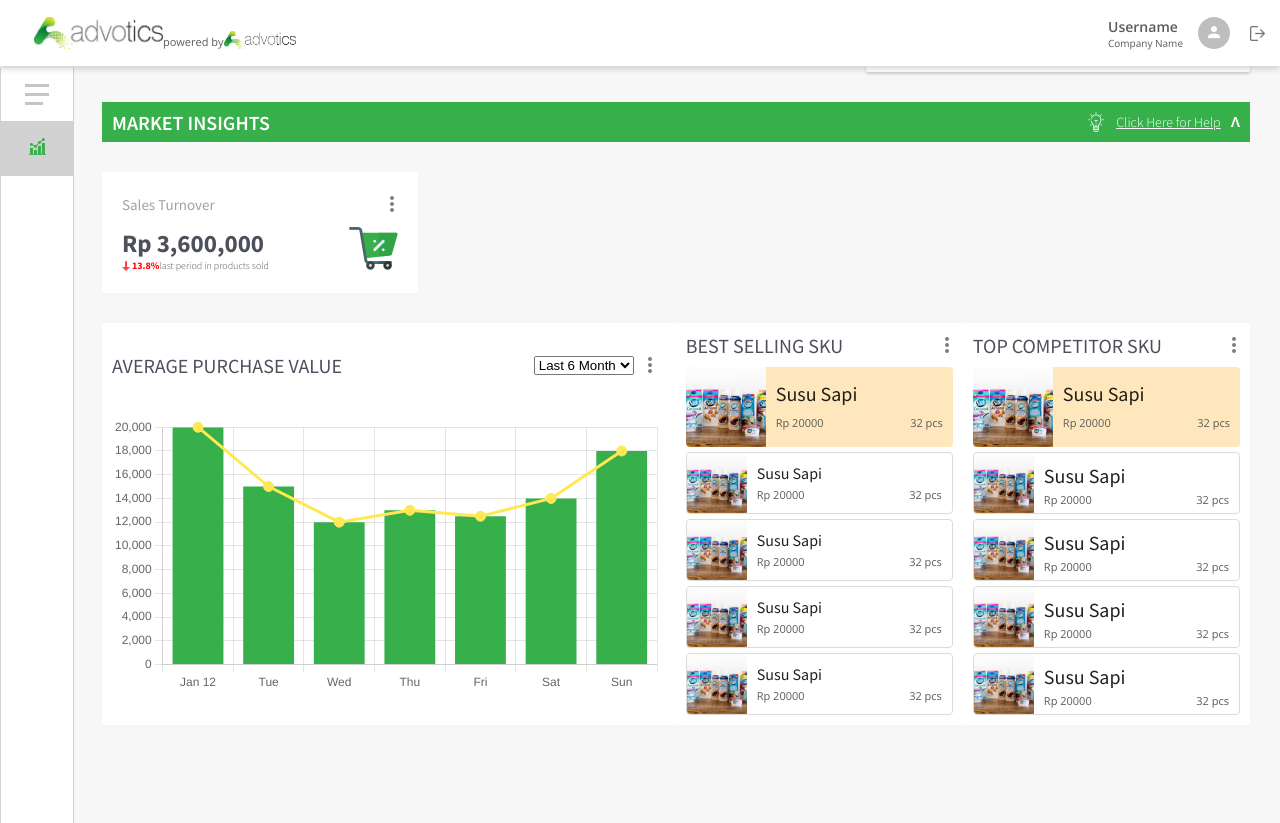
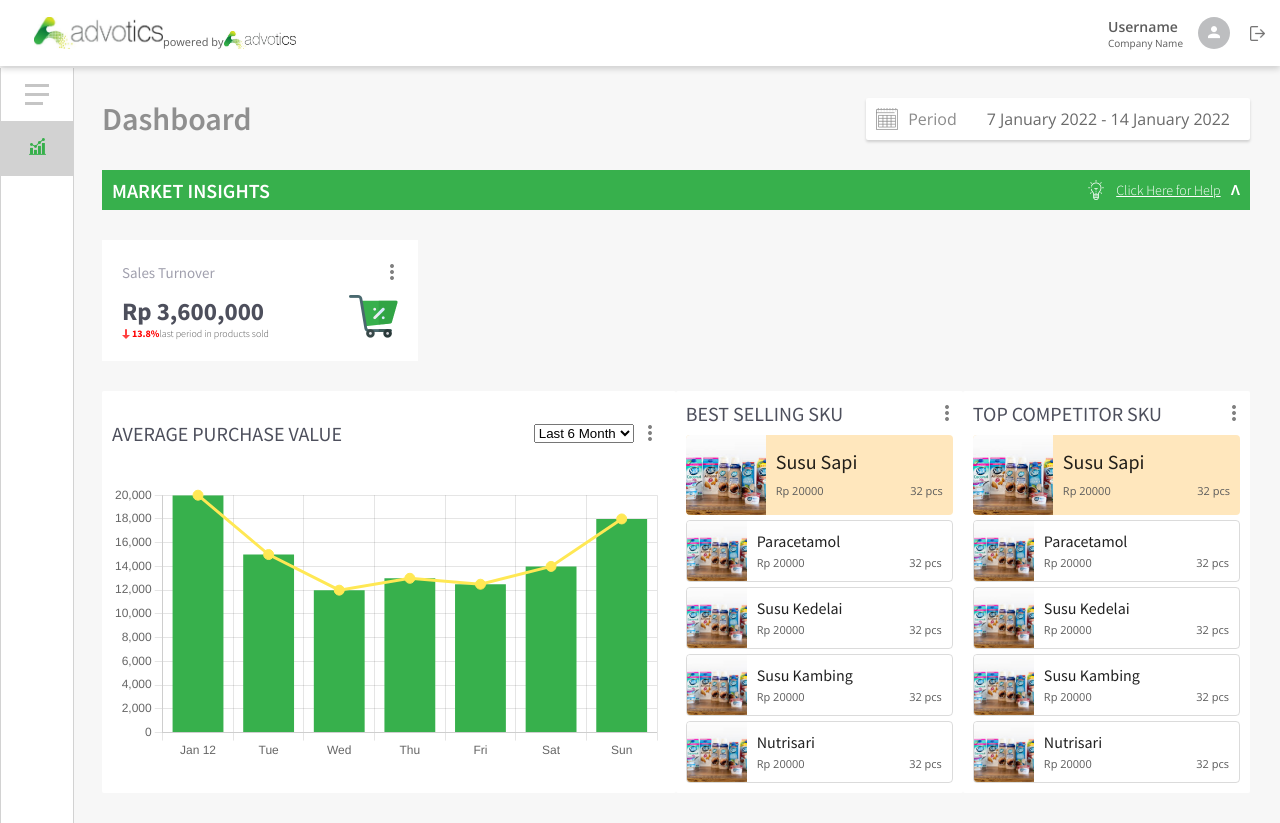
Before and after one commit to iqbalmnaufal/advotics-dashboard, a React (Create React App) app: page / in a window 1280 px wide. Before the commit the page ends 800 px from the top, so only its background shows below. Built offline with nearby package versions, Linux system fonts and the light colour scheme.

Commit message:
fixing some bug in some file

```diff
--- a/src/components/Aside/Aside.module.css
+++ b/src/components/Aside/Aside.module.css
@@ -10,7 +10,6 @@ aside {
   display: flex;
   flex-direction: column;
   align-items: center;
-  margin-top: 68px;
 }
 
 .hamburgerContainer {
--- a/src/components/Main/BestSelling.js
+++ b/src/components/Main/BestSelling.js
@@ -23,7 +23,7 @@ const BestSelling = () => {
       <div className={classes.products}>
         <img src={photoProduct} alt="Product" />
         <div className={classes.productsInfo}>
-          <h3 className={classes.productsTitle}>Susu Sapi</h3>
+          <h3 className={classes.productsTitle}>Paracetamol</h3>
           <div className={classes.productsPrice}>
             <p>Rp 20000</p>
             <p>32 pcs</p>
@@ -33,7 +33,7 @@ const BestSelling = () => {
       <div className={classes.products}>
         <img src={photoProduct} alt="Product" />
         <div className={classes.productsInfo}>
-          <h3 className={classes.productsTitle}>Susu Sapi</h3>
+          <h3 className={classes.productsTitle}>Susu Kedelai</h3>
           <div className={classes.productsPrice}>
             <p>Rp 20000</p>
             <p>32 pcs</p>
@@ -43,7 +43,7 @@ const BestSelling = () => {
       <div className={classes.products}>
         <img src={photoProduct} alt="Product" />
         <div className={classes.productsInfo}>
-          <h3 className={classes.productsTitle}>Susu Sapi</h3>
+          <h3 className={classes.productsTitle}>Susu Kambing</h3>
           <div className={classes.productsPrice}>
             <p>Rp 20000</p>
             <p>32 pcs</p>
@@ -53,7 +53,7 @@ const BestSelling = () => {
       <div className={classes.products}>
         <img src={photoProduct} alt="Product" />
         <div className={classes.productsInfo}>
-          <h3 className={classes.productsTitle}>Susu Sapi</h3>
+          <h3 className={classes.productsTitle}>Nutrisari</h3>
           <div className={classes.productsPrice}>
             <p>Rp 20000</p>
             <p>32 pcs</p>
--- a/src/components/Main/Main.module.css
+++ b/src/components/Main/Main.module.css
@@ -2,6 +2,7 @@
 
 main {
   margin-left: 72px;
+  margin-top: 68px;
   padding: 30px;
 }
 
--- a/src/components/Main/Modal.module.css
+++ b/src/components/Main/Modal.module.css
@@ -11,7 +11,7 @@
 .modal {
   position: fixed;
   top: 15vh;
-  left: 20%;
+  left: 15vw;
   width: auto;
   background-color: white;
   padding: 1rem;
--- a/src/components/Main/Period.module.css
+++ b/src/components/Main/Period.module.css
@@ -34,30 +34,6 @@
   margin: 0 20px;
 }
 
-.boxCalender {
-  position: fixed;
-  z-index: 1;
-  top: 0;
-  left: 0;
-  right: 0;
-  bottom: 0;
-  background: rgba(0, 0, 0, 0.5);
-  display: flex;
-  justify-content: center;
-  align-items: center;
-}
-
-.hideBoxCalender {
-  display: none;
-}
-
-.close {
-  cursor: pointer;
-  position: absolute;
-  top: 0;
-  right: 0;
-}
-
 .datePicker {
   width: 100%;
   height: 100%;
--- a/src/components/Main/TopCompetitor.js
+++ b/src/components/Main/TopCompetitor.js
@@ -23,7 +23,7 @@ const TopCompetitor = () => {
       <div className={classes.competitors}>
         <img src={photoProduct} alt="Product" />
         <div className={classes.competitorsInfo}>
-          <h3 className={classes.competitorsTitle}>Susu Sapi</h3>
+          <h3 className={classes.competitorsTitle}>Paracetamol</h3>
           <div className={classes.productsPrice}>
             <p>Rp 20000</p>
             <p>32 pcs</p>
@@ -33,7 +33,7 @@ const TopCompetitor = () => {
       <div className={classes.competitors}>
         <img src={photoProduct} alt="Product" />
         <div className={classes.competitorsInfo}>
-          <h3 className={classes.competitorsTitle}>Susu Sapi</h3>
+          <h3 className={classes.competitorsTitle}>Susu Kedelai</h3>
           <div className={classes.productsPrice}>
             <p>Rp 20000</p>
             <p>32 pcs</p>
@@ -43,7 +43,7 @@ const TopCompetitor = () => {
       <div className={classes.competitors}>
         <img src={photoProduct} alt="Product" />
         <div className={classes.competitorsInfo}>
-          <h3 className={classes.competitorsTitle}>Susu Sapi</h3>
+          <h3 className={classes.competitorsTitle}>Susu Kambing</h3>
           <div className={classes.productsPrice}>
             <p>Rp 20000</p>
             <p>32 pcs</p>
@@ -53,7 +53,7 @@ const TopCompetitor = () => {
       <div className={classes.competitors}>
         <img src={photoProduct} alt="Product" />
         <div className={classes.competitorsInfo}>
-          <h3 className={classes.competitorsTitle}>Susu Sapi</h3>
+          <h3 className={classes.competitorsTitle}>Nutrisari</h3>
           <div className={classes.productsPrice}>
             <p>Rp 20000</p>
             <p>32 pcs</p>
--- a/src/components/Main/TopCompetitor.module.css
+++ b/src/components/Main/TopCompetitor.module.css
@@ -77,7 +77,7 @@
 }
 
 .competitorsTitle {
-  font: normal normal normal 20px/25px "Source Sans Pro";
+  font: normal normal normal 16px/20px "Source Sans Pro";
   color: #000000de;
 }
 
```
